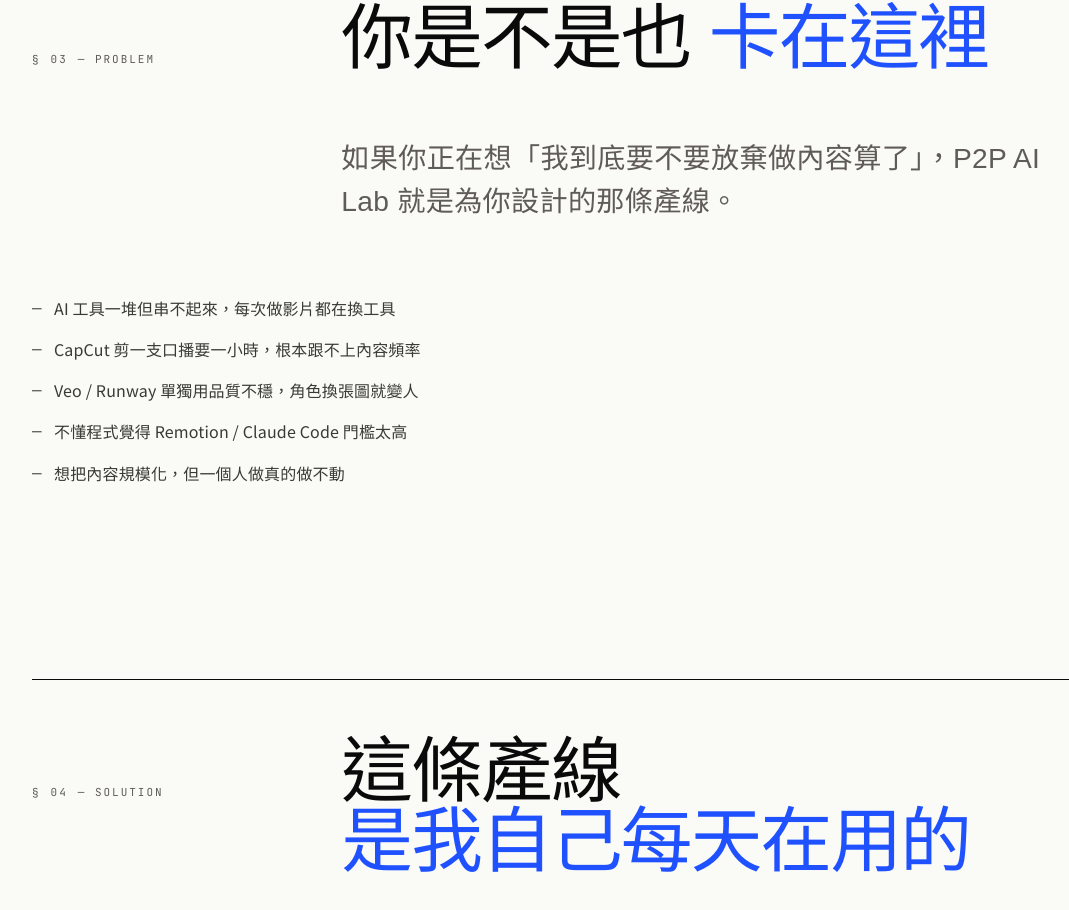
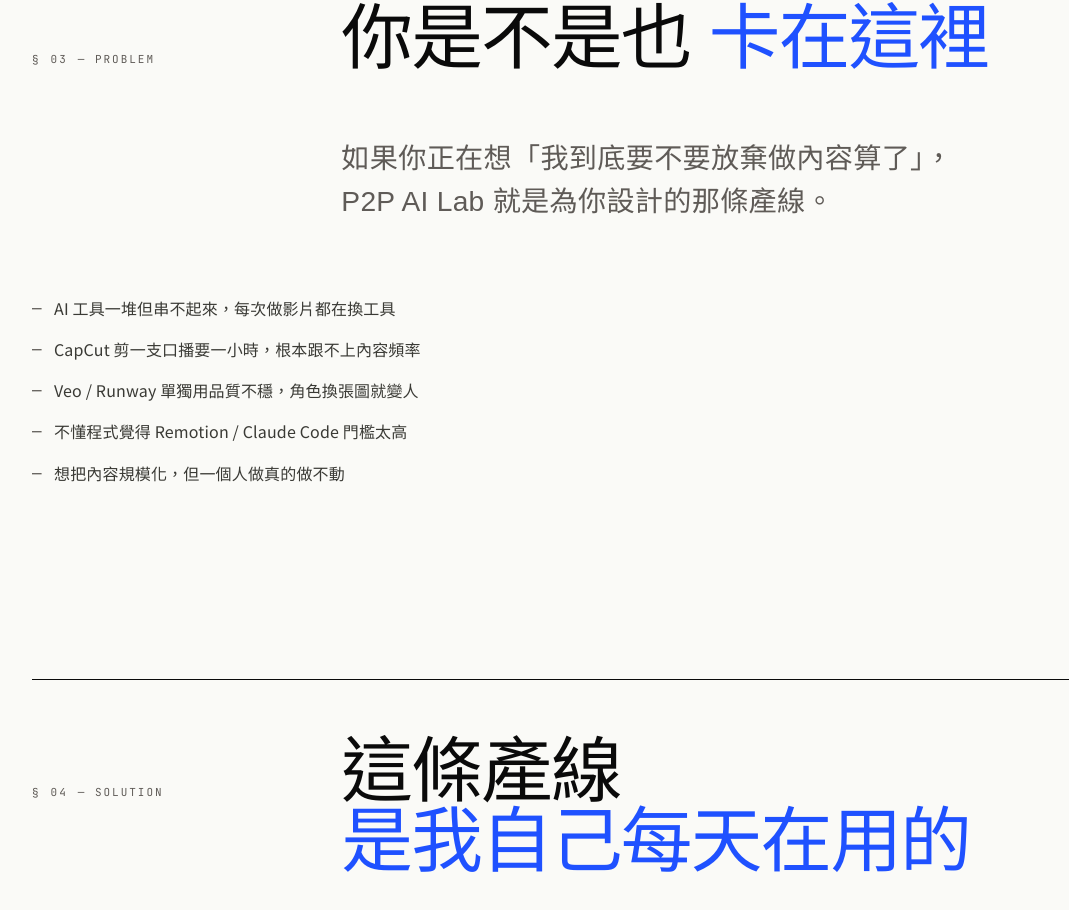
Before and after one commit to vjvan/vjvan-website, a Next.js app: page /courses/prompt-to-pixel in a window 1280 px wide. Shown: the part 5297-6207 px from the top of the page, without its empty margins (80-1149 px from the left). Built offline with nearby package versions, Linux system fonts and the light colour scheme.

Commit message:
fix(landing/zh): § 03 Problem 副標 P2P AI Lab 不被斷行
nowrap 包住品牌名,避免 P2P 留行尾 / AI Lab 另起一行。

```diff
--- a/app/(landing)/courses/prompt-to-pixel/page.tsx
+++ b/app/(landing)/courses/prompt-to-pixel/page.tsx
@@ -444,7 +444,7 @@ export default function PromptToPixelZhPage() {
                 </h2>
               </div>
               <p className="sub tc-serif">
-                如果你正在想「我到底要不要放棄做內容算了」，P2P AI Lab 就是為你設計的那條產線。
+                如果你正在想「我到底要不要放棄做內容算了」，<span style={{ whiteSpace: "nowrap" }}>P2P AI Lab</span> 就是為你設計的那條產線。
               </p>
             </header>
             <ul className="bullets">
```
